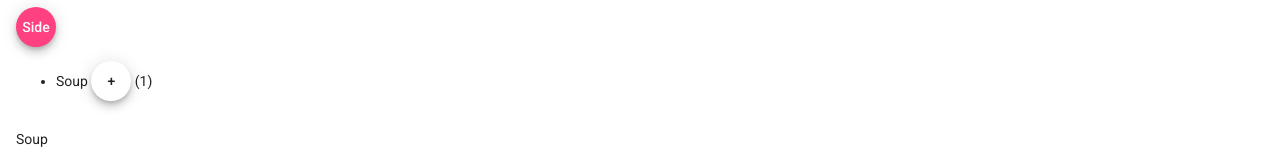
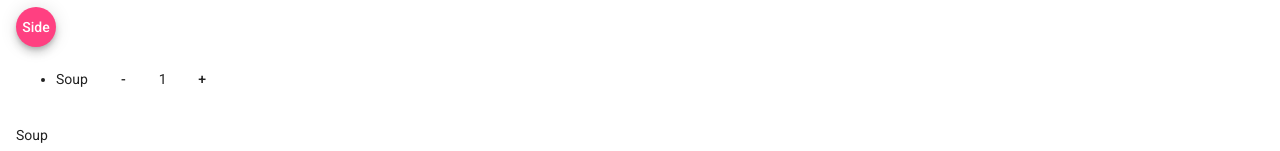
Before and after one commit to tsteelematc/components-2022ftuth, an Angular app: page / in a window 1280 px wide. Both pictures are taken after a click on the button "Side". Shown: the part 332-483 px from the top of the page. Built offline with nearby package versions, Linux system fonts and the light colour scheme.

Commit message:
Hacked in removing an item...
Maybe discuss in class, maybe not ? ? ?

```diff
--- a/src/app/surprise-side/surprise-side.component.html
+++ b/src/app/surprise-side/surprise-side.component.html
@@ -17,13 +17,20 @@
                 {{ s[0] }}
 
                 <button
-                    mat-mini-fab
+                    mat-button
+                    color="light"
+                    (click)="removeSide(s[0])"
+                >
+                    -
+                </button>
+                {{ s[1] }}
+                <button
+                    mat-button
                     color="light"
                     (click)="addSide(s[0])"
                 >
                     +
                 </button>
-                ({{ s[1] }})
             </li>
         </ul>
         <br>
--- a/src/app/surprise-side/surprise-side.component.ts
+++ b/src/app/surprise-side/surprise-side.component.ts
@@ -62,4 +62,30 @@
 
     this.groupedSides = [...m];
   };
+
+  removeSide = (sideToRemove: string) => {
+    console.log(sideToRemove);
+
+    const reversedSides = [...this.sides].reverse();
+    const indexOfReversedItemToRemove = reversedSides.findIndex(x => x === sideToRemove);
+
+    // Add it to the array of sides.
+    this.sides = reversedSides.filter(
+      (x, i) => i !== indexOfReversedItemToRemove
+    ).reverse();
+
+    this.commaDelimetedSides = this.sides.join(", ")
+
+    const m = this.sides.reduce(
+      (acc, x) => acc.set(
+        x
+        , (acc.get(x) ?? 0) + 1
+      )
+      , new Map<string, number>()
+    );
+    console.log(this.sides, [...m]);
+
+    this.groupedSides = [...m];
+  };
+
 }
```
